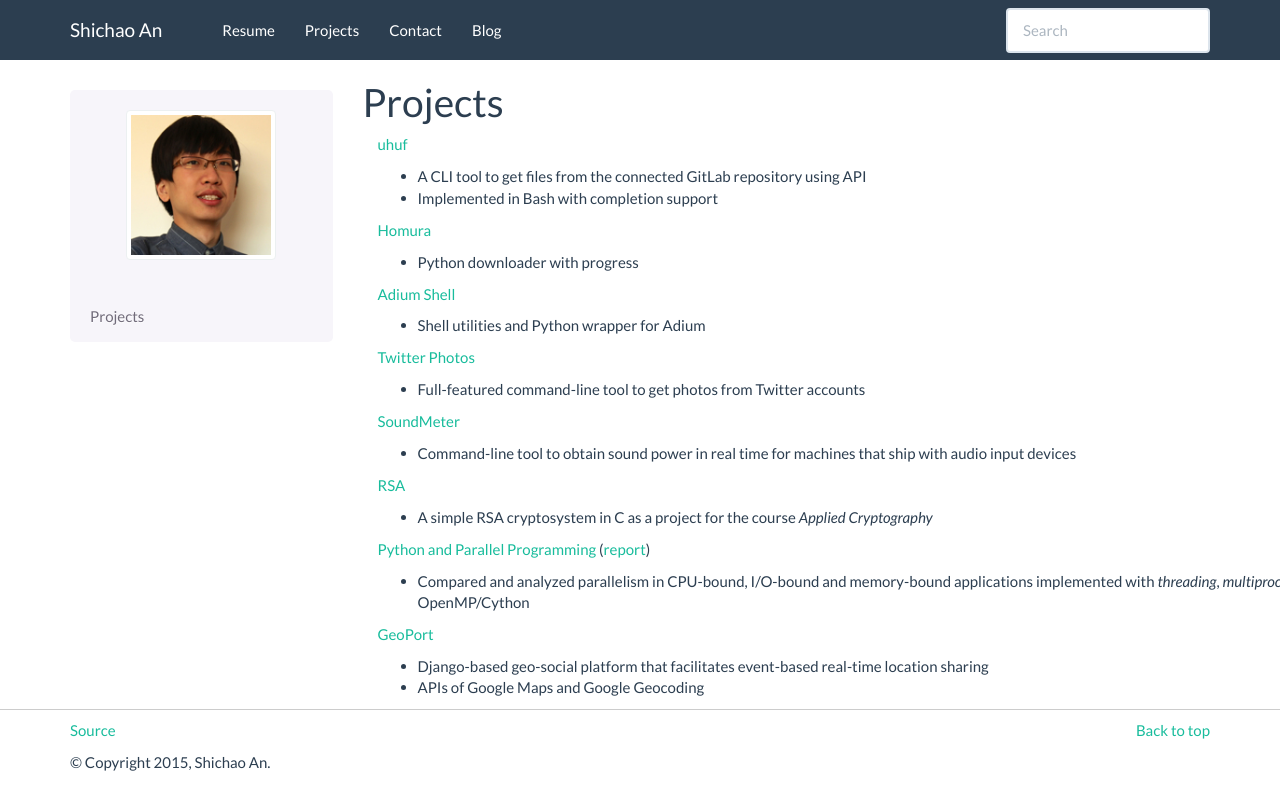
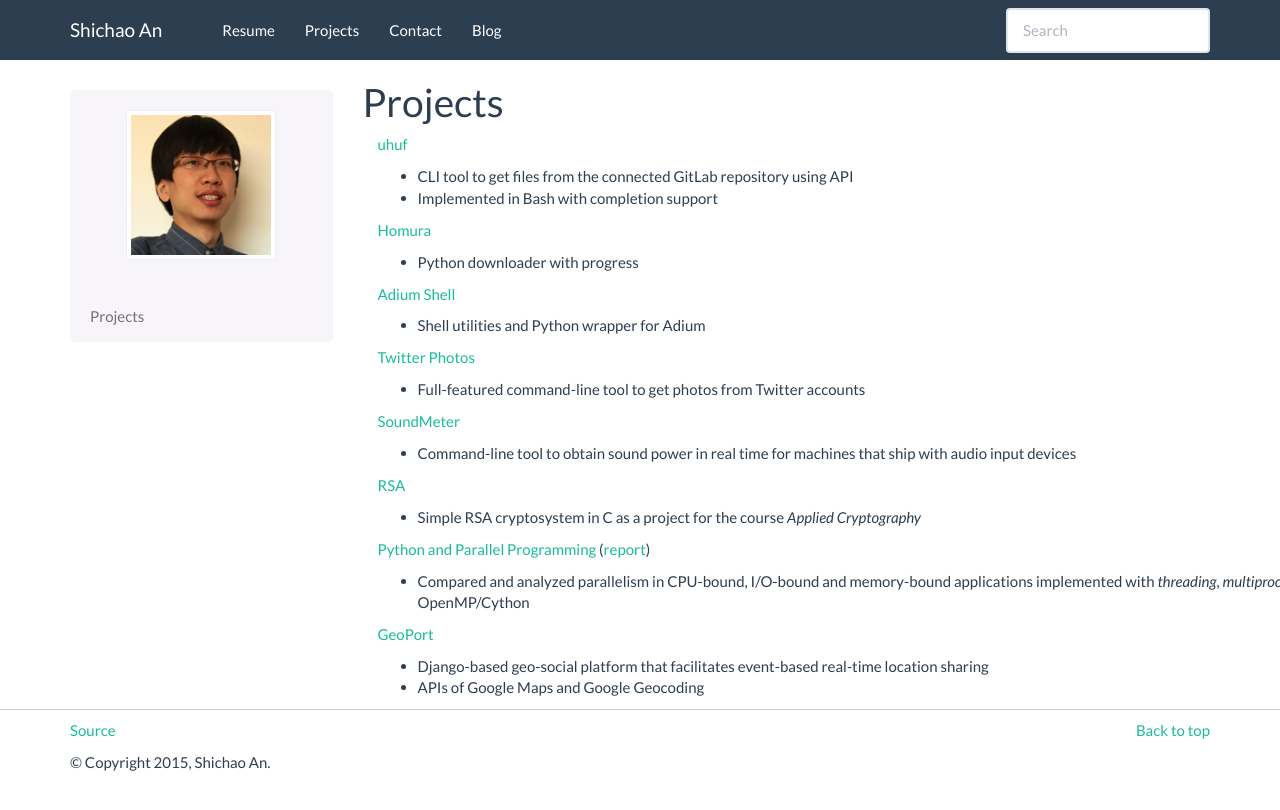
Before and after one commit to NulledExceptions/shichao, a Sphinx documentation site: the page built from source/projects.rst, in a window 1280 px wide. Shown: the top 810 px of the page. Built offline with Sphinx 7.4.7, drawn with Linux system fonts in a browser that asks for light colours.

Commit message:
Removed 'a'

```diff
--- a/source/projects.rst
+++ b/source/projects.rst
@@ -6,7 +6,7 @@ Projects
 
 .. container:: sublist
 
-    * A CLI tool to get files from the connected GitLab repository using API
+    * CLI tool to get files from the connected GitLab repository using API
     * Implemented in Bash with completion support
 
 .. container:: section
@@ -47,7 +47,7 @@ Projects
 
 .. container:: sublist
 
-    * A simple RSA cryptosystem in C as a project for the course *Applied Cryptography*
+    * Simple RSA cryptosystem in C as a project for the course *Applied Cryptography*
 
 .. container:: section
 
```
